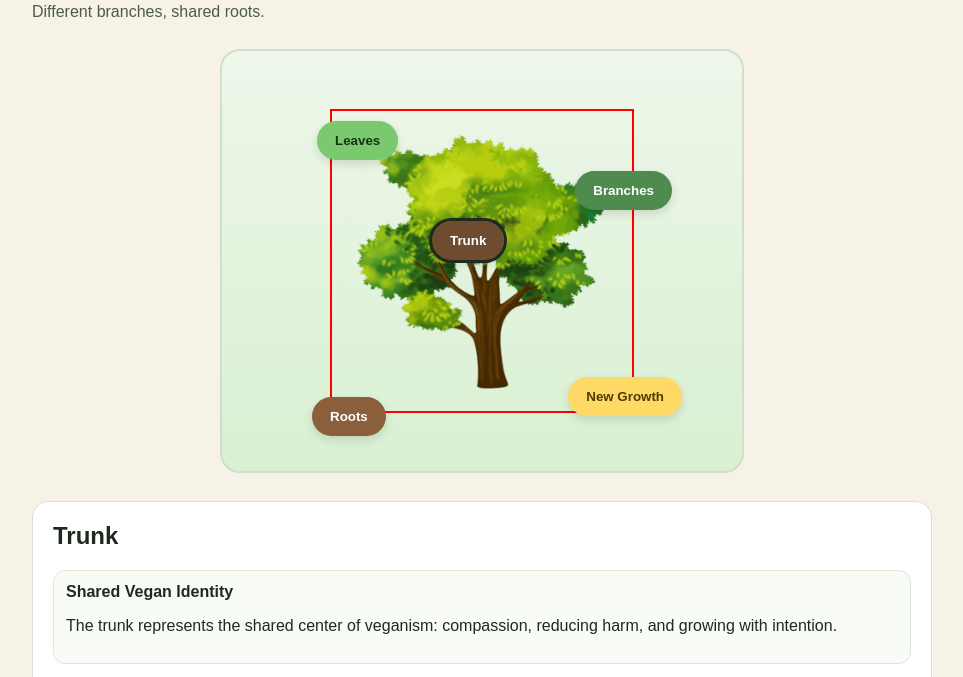
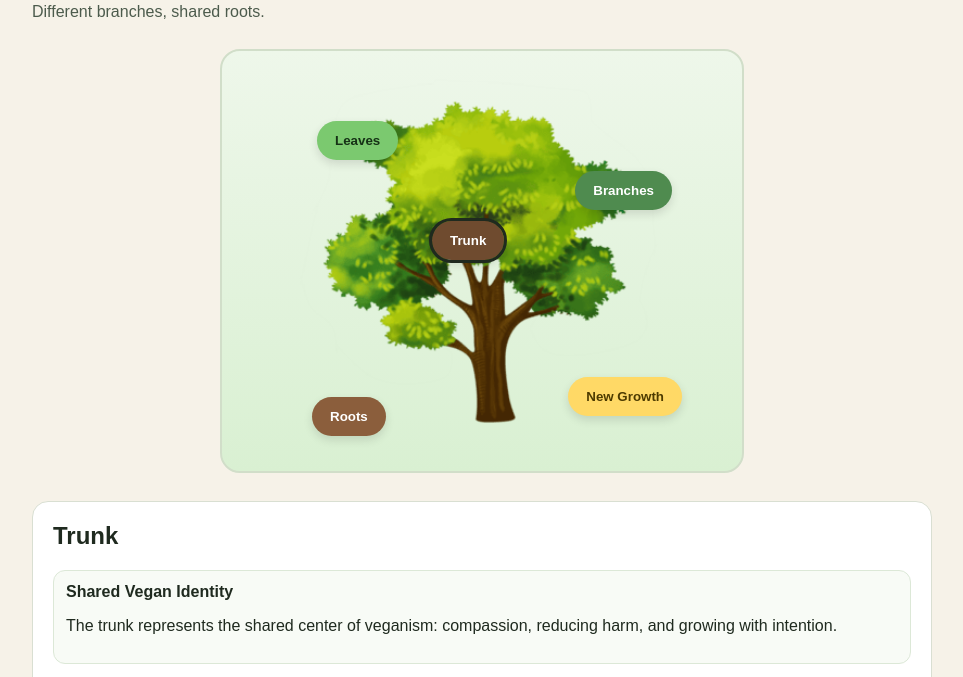
Before and after one commit to jennifershealing777-pixel/branchout-tree, a plain HTML site: page index.html in a window 1280 px wide. Shown: the part 85-762 px from the top of the page, without its empty margins (158-1121 px from the left). Drawn offline with Linux system fonts and the light colour scheme.

Commit message:
Update style.css

```diff
--- a/style.css
+++ b/style.css
@@ -42,12 +42,12 @@ h1 {
   left: 50%;
   top: 50%;
   transform: translate(-50%, -50%);
-  width: 300px;
+  width: 380px;
   height: auto;
   z-index: 1;
   opacity: 1;
   display: block;
-  border: 2px solid red; /* temporary test */
+  /* temporary test */
 }
 
 .node {
```
